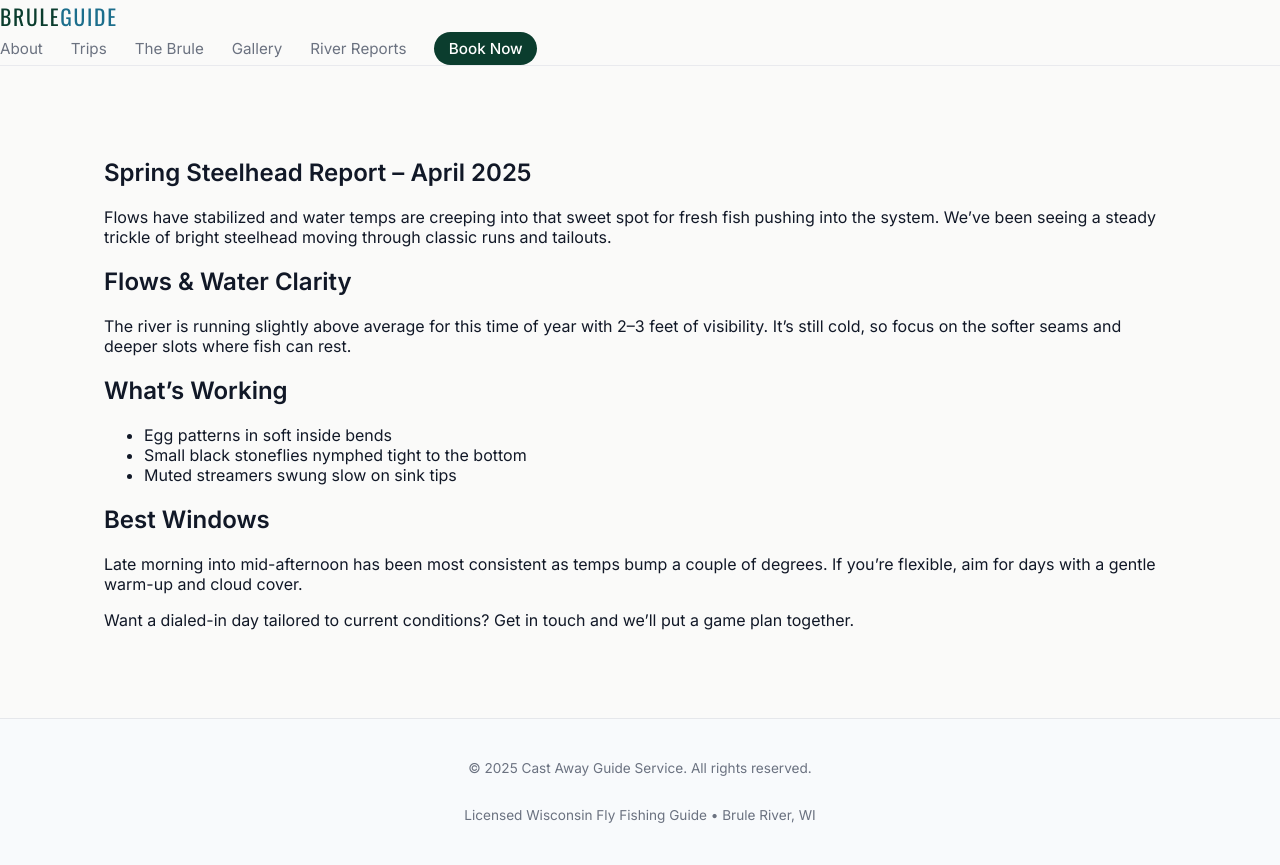
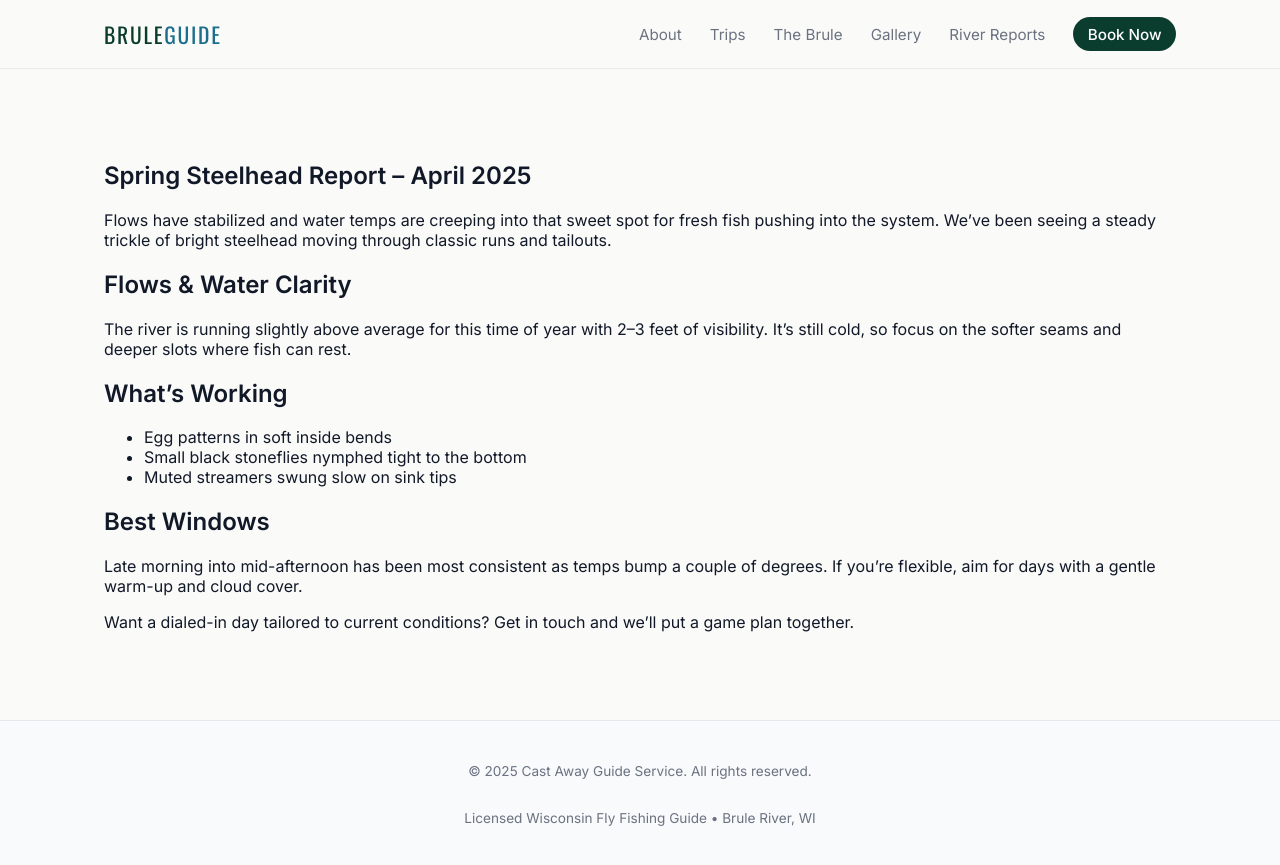
Before and after one commit to adamholden7/CastAwayGuideService, a Jekyll site: the page built from _posts/2025-01-01-sample-post.md, in a window 1280 px wide. Shown: the top 865 px of the page. Built offline with Jekyll 4.4.1, drawn with Linux system fonts in a browser that asks for light colours.

Commit message:
Update default.html

```diff
--- a/_layouts/default.html
+++ b/_layouts/default.html
@@ -15,7 +15,8 @@
 </head>
 <body>
   <header class="site-header">
-    <a href="{{ '/' | relative_url }}" class="logo">Brule<span>Guide</span></a>
+    <div class="container nav-container">
+      <a href="{{ '/' | relative_url }}" class="logo">Brule<span>Guide</span></a>
 
       <button class="nav-toggle" aria-label="Toggle navigation">
         <span class="nav-toggle-line"></span>
```
